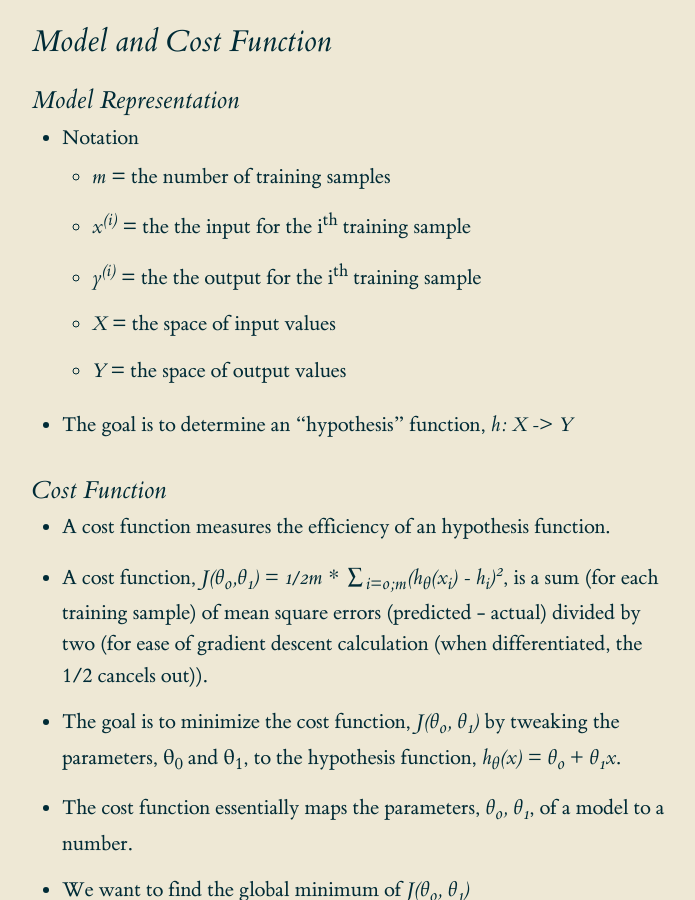
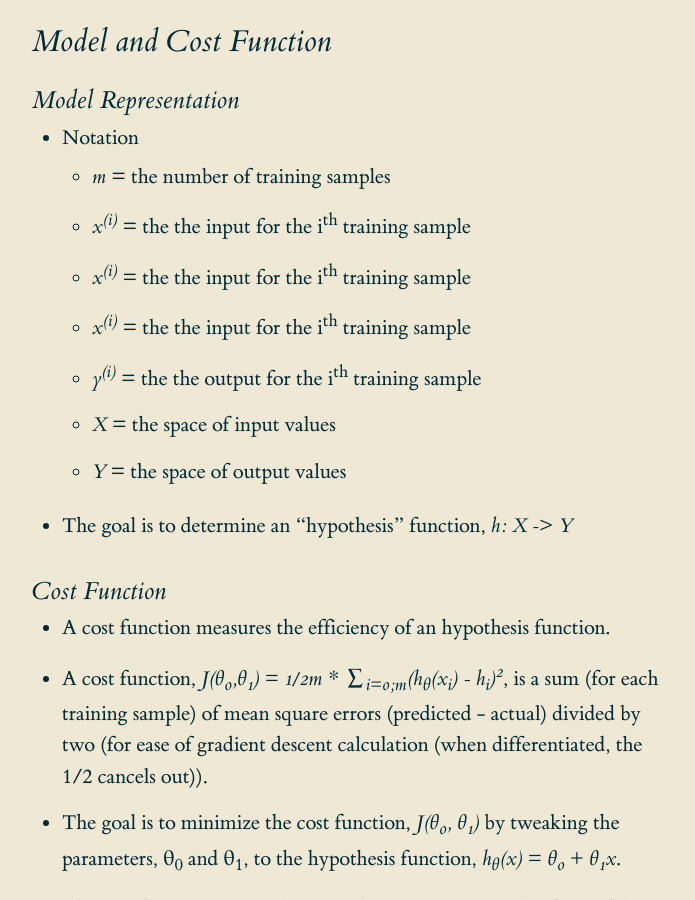
Before and after one commit to dempe/dempe.github.io, a Jekyll site: the page built from _posts/2017-11-23-machine-learning-notes.md, in a window 1280 px wide and 900 px high, scrolled down 1254 px. Shown: the whole window, without its empty margins (128-823 px from the left). Built offline with Jekyll 4.4.1, drawn with Linux system fonts in a browser that asks for light colours.

Commit message:
very minor refactoring

```diff
--- a/_layouts/post.html
+++ b/_layouts/post.html
@@ -3,7 +3,6 @@ layout: default
 ---
 <article class="post">
     <h1>{{ page.title | escape }}</h1>
-
   <div class="post-content">{{ content }}</div>
   <span class="post-meta">{{ page.date | date: "%Y-%m-%d" }} |
     {% for tag in page.tags %}
--- a/_posts/2017-11-23-machine-learning-notes.md
+++ b/_posts/2017-11-23-machine-learning-notes.md
@@ -30,6 +30,8 @@ The following are my class notes for Andrew Ng's [machine learning course](https
 ### Model Representation
   - Notation
     - _m_ = the number of training samples
+    - _x<sup>(i)</sup>_ = the the input for the i<sup>th</sup> training sample
+    - _x<sup>(i)</sup>_ = the the input for the i<sup>th</sup> training sample
     - _x<sup>(i)</sup>_ = the the input for the i<sup>th</sup> training sample
     - _y<sup>(i)</sup>_ = the the output for the i<sup>th</sup> training sample
     - _X_ = the space of input values
--- a/css/main.scss
+++ b/css/main.scss
@@ -343,11 +343,10 @@ label.margin-toggle:not(.sidenote-number) { display: none; }
 .latex::-moz-selection, .latex span:not(.latex-sup)::-moz-selection { text-shadow: 0.03em 0 #b4d5fe, -0.03em 0 #b4d5fe, 0 0.03em #b4d5fe, 0 -0.03em #b4d5fe, 0.06em 0 #b4d5fe, -0.06em 0 #b4d5fe, 0.09em 0 #b4d5fe, -0.09em 0 #b4d5fe, 0.12em 0 #b4d5fe, -0.12em 0 #b4d5fe, 0.15em 0 #b4d5fe, -0.15em 0 #b4d5fe;
                          background: #b4d5fe; }
 
-header, .site-footer { width: 75% }
+header, .site-footer { width: 75%; }
 header { margin-top: 20px; }
 .post-link { display: inline-block; }
 body {background-color: $background-color;}
-.site-title { font-family: "kouzan-gyousho";
-              font-size: 64px; }
+.site-title { font-family: "kouzan-gyousho"; font-size: 64px; }
 :lang(ja) { font-family: "han-serif"; }
 .post-list p { width: 100%; }
```
